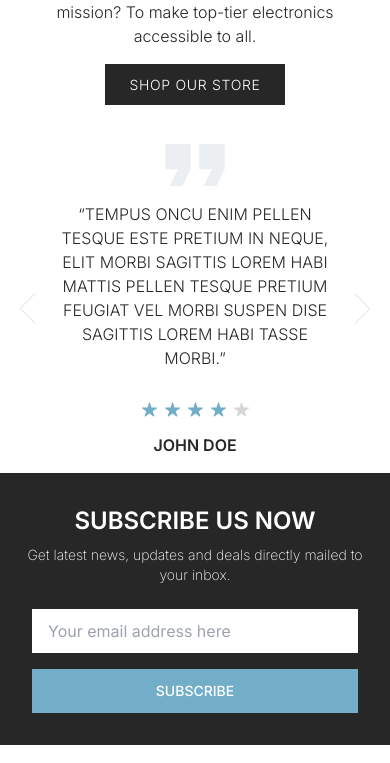
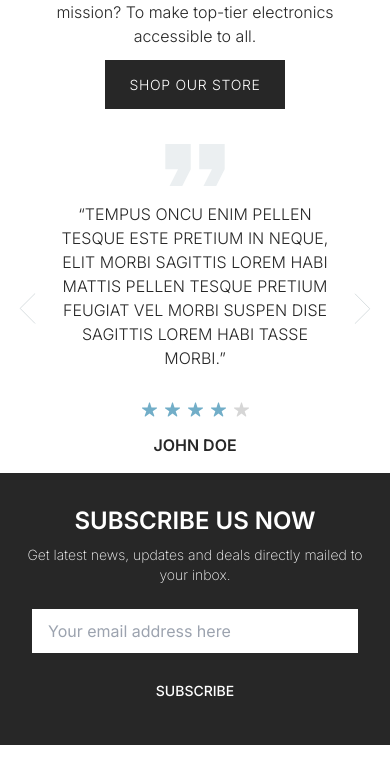
Before and after one commit to mbartos00/next-shop, a Next.js app: page /about in a window 390 px wide. Shown: the part 554-1317 px from the top of the page. Built offline with nearby package versions, Linux system fonts and the light colour scheme.

Commit message:
Create reusable button

```diff
--- a/src/app/about/page.tsx
+++ b/src/app/about/page.tsx
@@ -2,6 +2,7 @@
 import React from 'react';
 import Carousel from '../components/Carousel';
 import Link from 'next/link';
+import Button from '../components/Button';
 
 const mockedReviews = [
   {
@@ -46,12 +47,7 @@ const page = () => {
             We scoured the tech landscape, handpicking the finest devices that redefine what's
             possible. Our mission? To make top-tier electronics accessible to all.
           </p>
-          <Link
-            className='bg-primary px-6 py-3 text-sm font-light uppercase tracking-wider text-white xl:px-12 xl:py-4'
-            href={`/shop`}
-          >
-            shop our store
-          </Link>
+          <Button text='shop our store' link='/store' className='px-6 py-4 xl:px-12 xl:py-4' />
         </div>
       </section>
       <Carousel content={mockedReviews} variant='review' arrows />
--- /dev/null
+++ b/src/app/components/Button.tsx
@@ -0,0 +1,41 @@
+import Link, { LinkProps } from 'next/link';
+import { ButtonHTMLAttributes, DetailedHTMLProps, HTMLProps } from 'react';
+
+type Props = {
+  tag?: 'link' | 'button';
+  text: string;
+  link?: string;
+  className?: HTMLProps<HTMLElement>['className'];
+  variant?: 'primary' | 'secondary';
+  linkProps?: LinkProps;
+} & DetailedHTMLProps<ButtonHTMLAttributes<HTMLButtonElement>, HTMLButtonElement>;
+
+const Button = ({
+  tag = 'link',
+  text,
+  link,
+  className,
+  variant = 'primary',
+  linkProps,
+  ...rest
+}: Props) => {
+  return (
+    <>
+      {tag === 'link' ? (
+        <Link
+          {...linkProps}
+          className={`bg-${variant} ${className} text-sm font-light uppercase tracking-wider text-white `}
+          href={link!}
+        >
+          {text}
+        </Link>
+      ) : (
+        <button {...rest} className={`bg-${variant} ${className} text-sm font-medium uppercase`}>
+          {text}
+        </button>
+      )}
+    </>
+  );
+};
+
+export default Button;
--- a/src/app/components/Carousel.tsx
+++ b/src/app/components/Carousel.tsx
@@ -5,6 +5,7 @@ import Link from 'next/link';
 import { useState } from 'react';
 import Swipe from 'react-easy-swipe';
 import { ProductType } from '../types/types';
+import Button from './Button';
 
 type Props = {
   variant: 'hero' | 'review';
@@ -96,12 +97,11 @@ const Carousel = ({ content, variant, arrows, heading }: Props) => {
                         <h1 className='mb-8 mt-8 text-4xl font-light uppercase md:text-5xl xl:mb-10 xl:mt-0 xl:text-6xl'>
                           {heading}
                         </h1>
-                        <Link
-                          className='mt-6 bg-primary px-6 py-2 text-sm font-medium tracking-wider text-white xl:py-3'
-                          href={`/shop/${product.id}`}
-                        >
-                          SHOP PRODUCT
-                        </Link>
+                        <Button
+                          text='shop product'
+                          link={`/shop/${product.id}`}
+                          className='px-6 py-2 xl:py-3'
+                        />
                       </div>
                       <Image
                         key={product.id}
--- a/src/app/components/Footer/Newsletter.tsx
+++ b/src/app/components/Footer/Newsletter.tsx
@@ -1,5 +1,6 @@
 'use client';
 import { FormEvent, useState } from 'react';
+import Button from '../Button';
 
 const Newsletter = () => {
   const [email, setEmail] = useState('');
@@ -29,7 +30,7 @@ const Newsletter = () => {
             onChange={(e) => setEmail(e.target.value)}
             placeholder='Your email address here'
           />
-          <button className='bg-secondary px-3 py-3 text-sm font-medium md:py-0'>SUBSCRIBE</button>
+          <Button tag='button' text='subscribe' variant='secondary' className='px-3 py-3 md:py-0' />
         </div>
       </form>
     </div>
--- a/src/app/components/Sales.tsx
+++ b/src/app/components/Sales.tsx
@@ -2,6 +2,7 @@ import Image from 'next/image';
 import Link from 'next/link';
 import React from 'react';
 import { ProductType } from '../types/types';
+import Button from './Button';
 
 type Props = {
   heading: string;
@@ -30,12 +31,11 @@ const Sales = async ({ heading }: Props) => {
           <h1 className='mb-8 mt-4 text-4xl font-light md:text-5xl xl:mb-10 xl:text-6xl'>
             {heading}
           </h1>
-          <Link
-            className='mt-6 bg-primary px-6 py-2 text-sm font-medium uppercase tracking-wider text-white xl:px-12 xl:py-4'
-            href={`/${discountedProduct?.id}`}
-          >
-            shop sale
-          </Link>
+          <Button
+            text='shop sale'
+            link={`/${discountedProduct?.id}`}
+            className='px-6 py-2 xl:px-12 xl:py-4'
+          />
         </div>
         <Image
           src={discountedProduct?.images[0].path}
```
